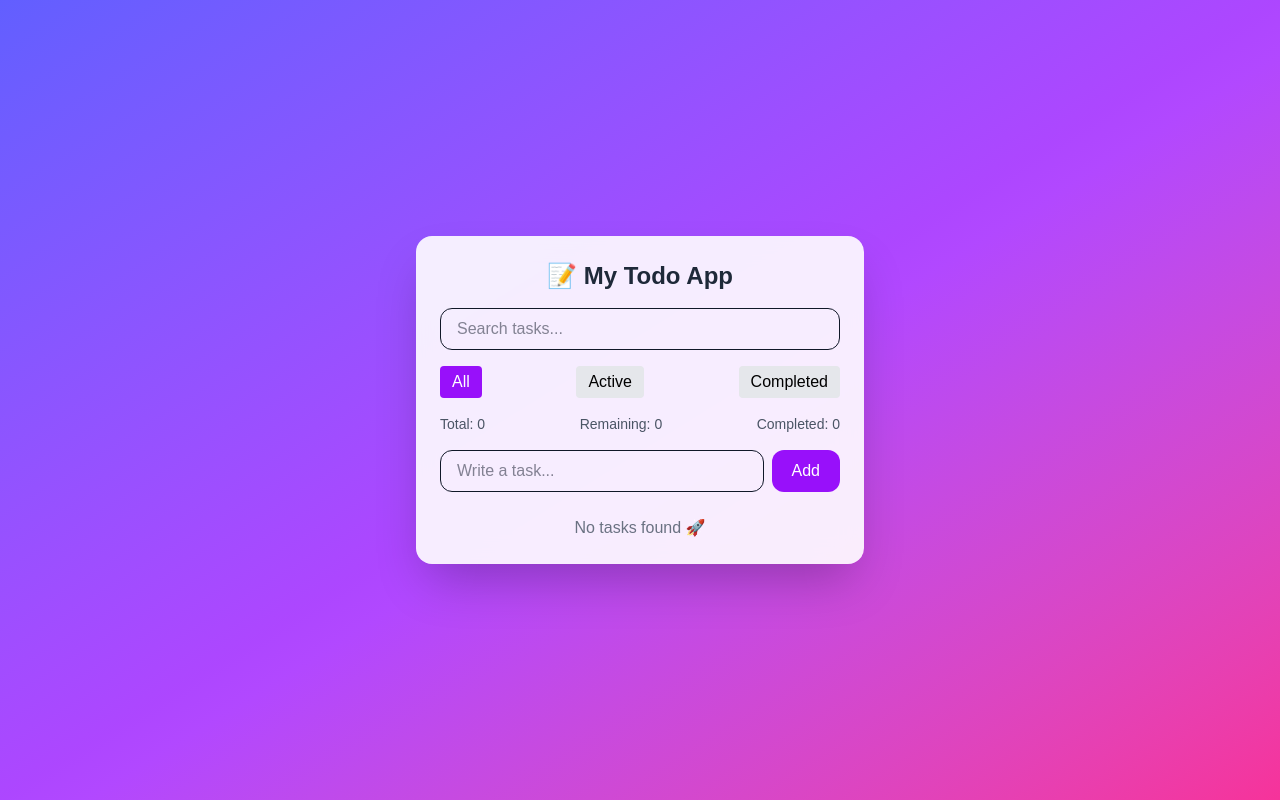
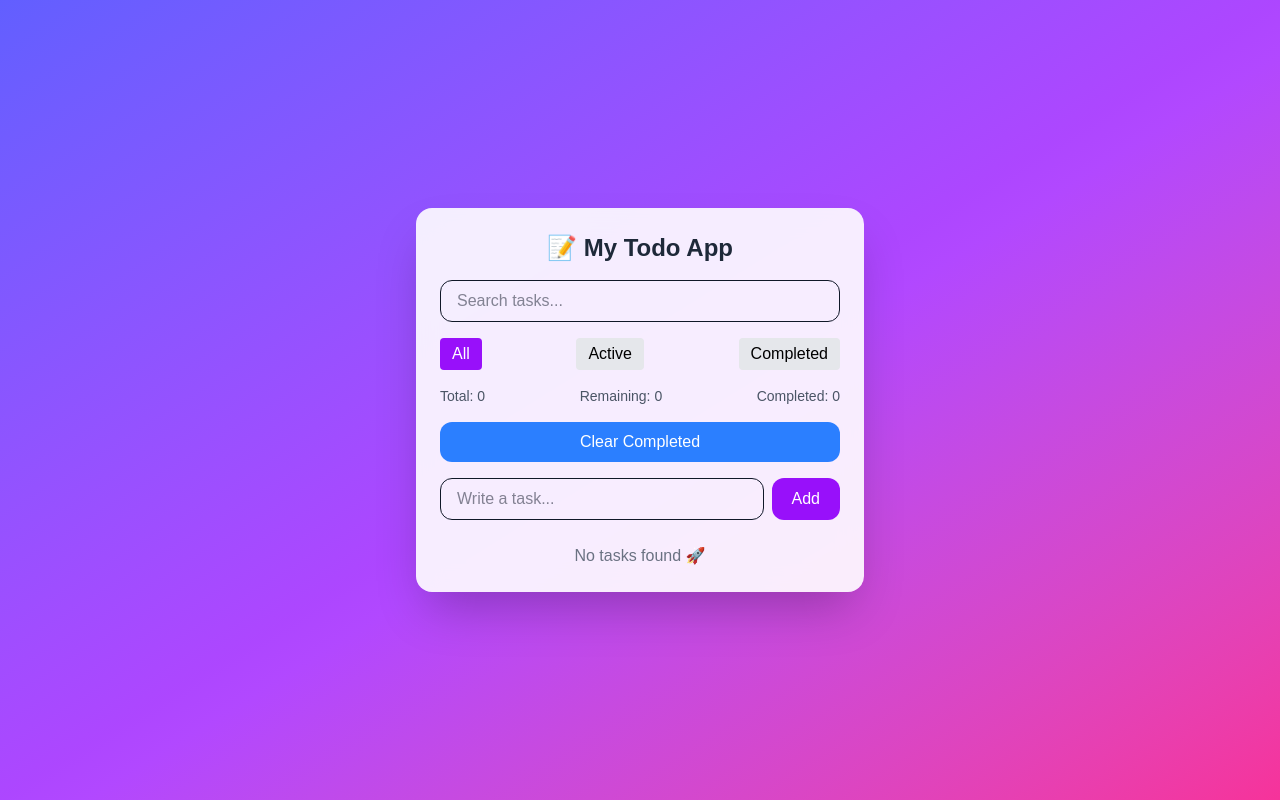
Before and after one commit to Lashang554/frontend-learning-journey, a Next.js app in the folder day-08-react/: page / in a window 1280 px wide. Built offline with nearby package versions, Linux system fonts and the light colour scheme.

Commit message:
Day 13 - Add clear completed button

```diff
--- a/day-08-react/app/page.tsx
+++ b/day-08-react/app/page.tsx
@@ -343,6 +343,12 @@ const remaining = total - completed;
   <span>Completed: {completed}</span>
 </div>
 
+<button
+  onClick={clearCompleted}
+  className="w-full mb-4 py-2 bg-blue-500 text-white rounded-xl hover:bg-blue-600 transition"
+>
+  Clear Completed
+</button>
         {/* ➕ INPUT */}
         <div className="flex gap-2 mb-6 text-gray-900">
           <input
```
